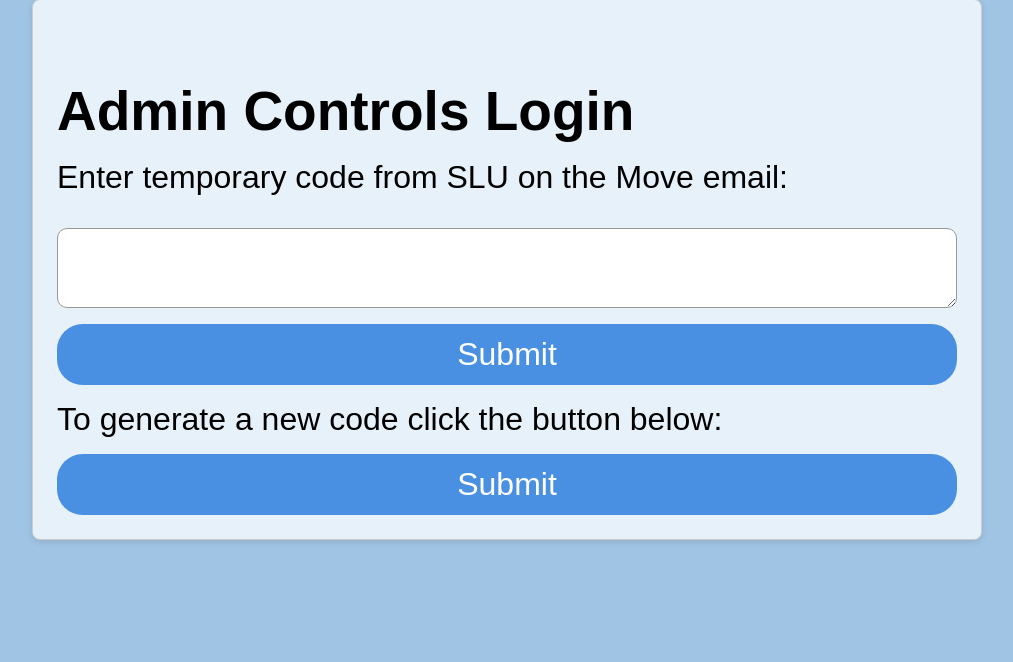
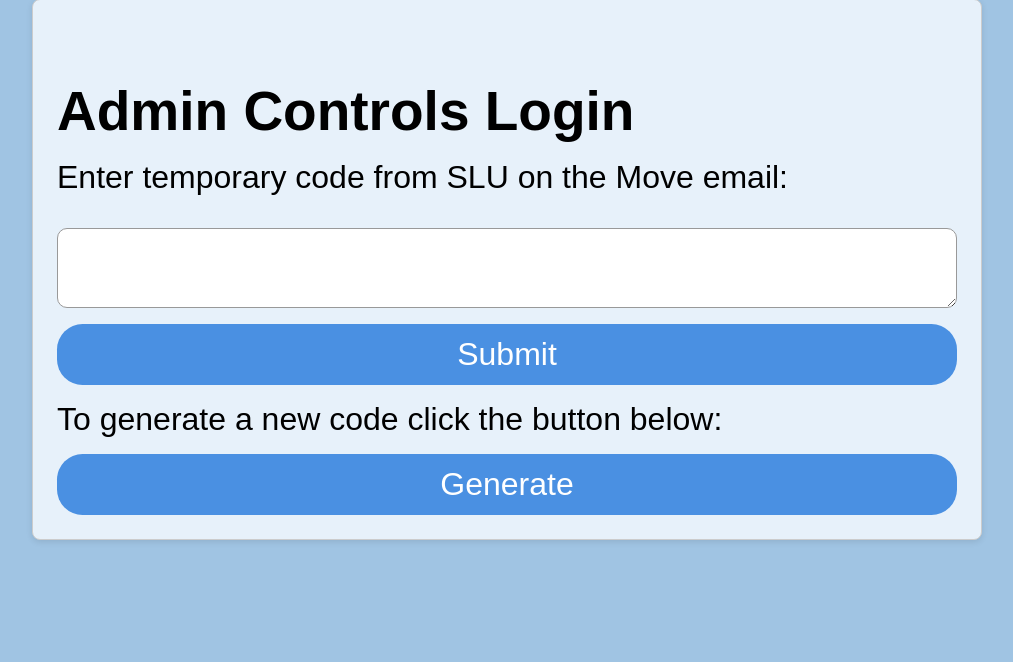
Before and after one commit to Darkbot215/BillikenBikeShare, a Flask app: template templates/admin.html in a window 1280 px wide. Shown: the part 33-695 px from the top of the page, without its empty margins (133-1146 px from the left). Run offline with Flask 3, Linux system fonts and the light colour scheme; the template is opened without the code that fills it, so the values that code supplies are empty; parts of the project's set-up code (start-up, migrations or seed data) failed here and were passed over.

Commit message:
Generate on admin page

```diff
--- a/templates/admin.html
+++ b/templates/admin.html
@@ -477,6 +477,8 @@
                 document.getElementById("buttonA").onclick = submitPassword;
 
                 document.getElementById("textboxB").innerText = "To generate a new code click the button below:";
+                document.getElementById("buttonB").innerText = "Generate";
+
                 document.getElementById("buttonB").style.display = "block";
                 document.getElementById("buttonB").onclick = generateCode;
             }
@@ -542,6 +544,8 @@
                 document.getElementById("buttonA").style.display = "none";
 
                 document.getElementById("buttonB").style.display = "block";
+                document.getElementById("buttonB").innerText = "Generate";
+
                 document.getElementById("buttonB").onclick = nextPage;
                 document.getElementById("menuBtn").style.display = "block";
 
```
